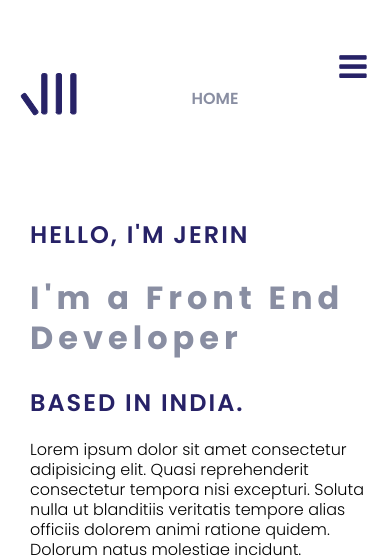
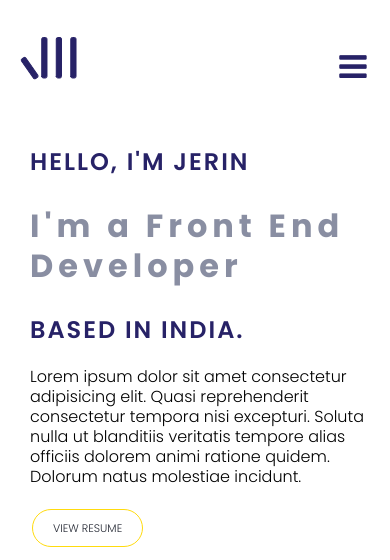
Before and after one commit to jerineaso/portfolio, a PHP site: page / in a window 390 px wide; the page is wider, and only the part inside the window is pictured. Shown: the top 560 px of that part. Run offline with PHP 8.4, Linux system fonts and the light colour scheme.

Commit message:
Made Responsive

```diff
--- a/css/style.css
+++ b/css/style.css
@@ -331,14 +331,18 @@ nav ul li a{
 
 @media only screen and (max-width: 768px) {
 
+    nav ul{
+       display: none;
+    }
+
     nav .menu.is-active{
         position: absolute;
         left: 5%;
         right: 5%;
         top: 10%;
         background-color: #272267;
+        text-align: center;
         display: block;
-        text-align: center;
         padding: 0;
         z-index: 2;
         visibility: visible;
```
